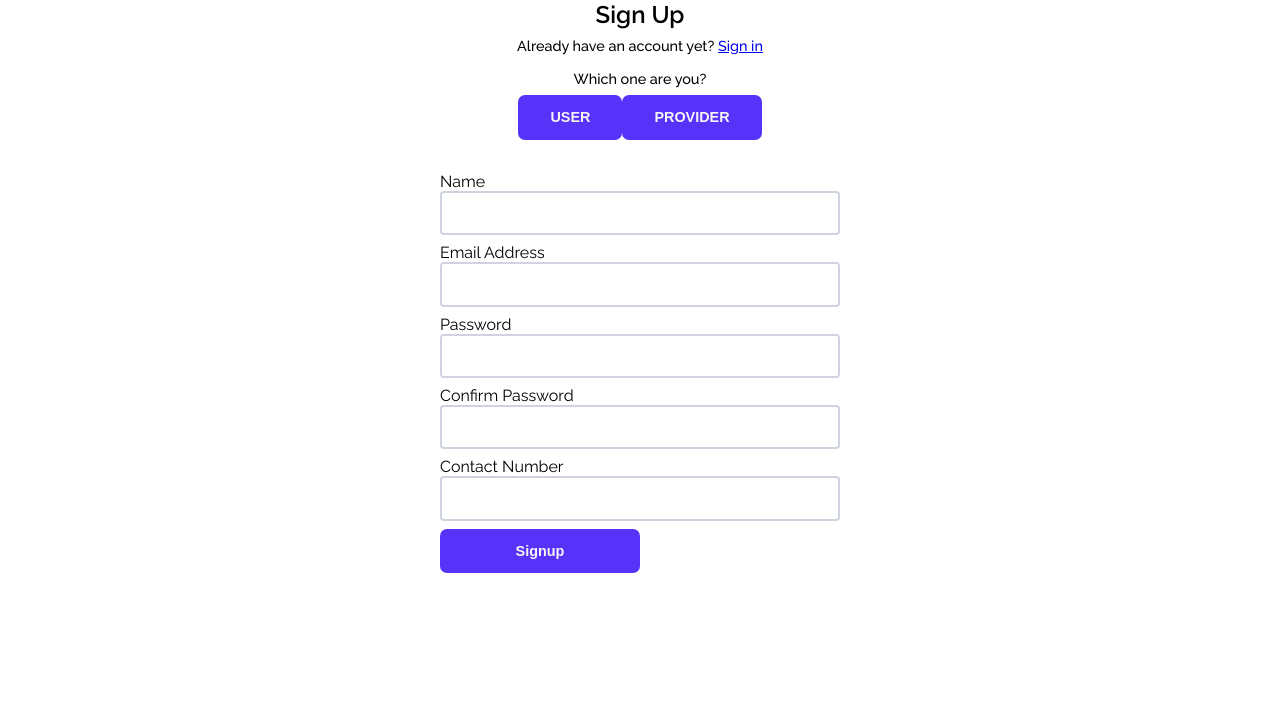
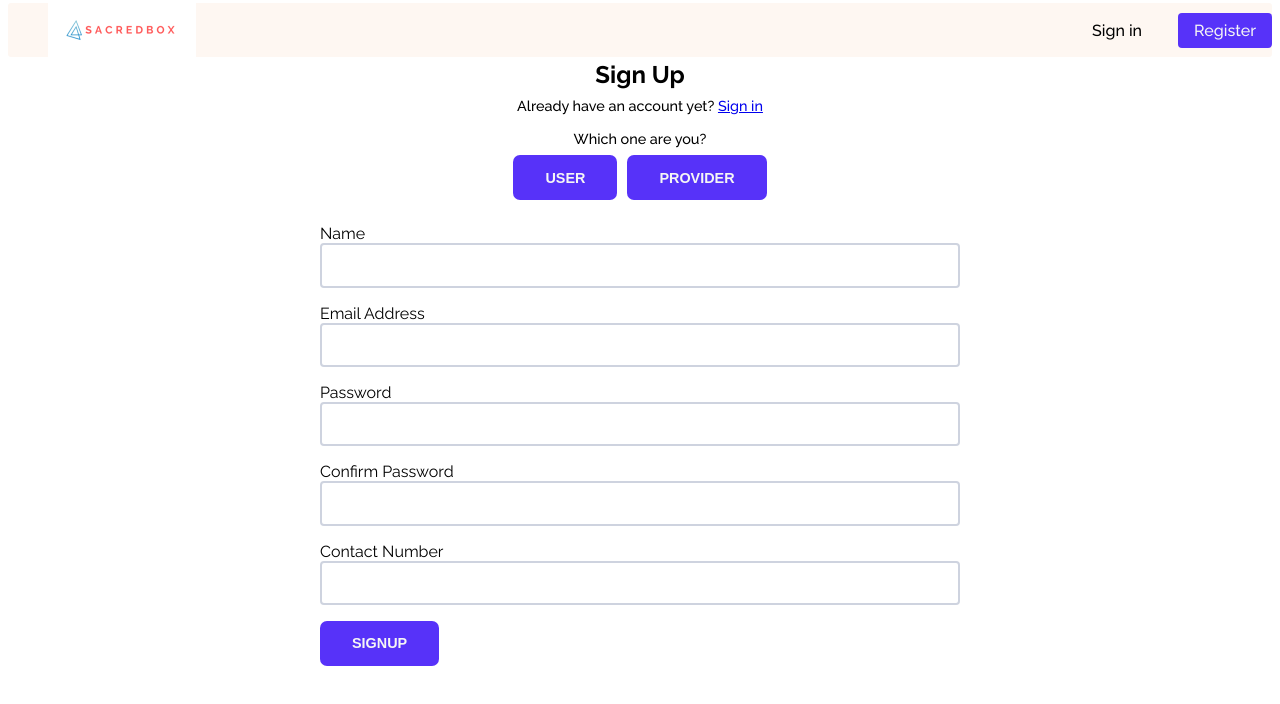
Before and after one commit to krishpri23/react-practice, a React (Vite) app: page /create in a window 1280 px wide. Shown: the top 704 px of the page. Built offline with nearby package versions, Linux system fonts and the light colour scheme.

Commit message:
minor ui fixes

```diff
--- a/index.css
+++ b/index.css
@@ -18,7 +18,7 @@ body,h1,h2,h3 {
 
 }
 
-/* :root {
+:root {
   font-family: Raleway;
   line-height: 1.5;
   font-weight: 400;
@@ -27,8 +27,9 @@ body,h1,h2,h3 {
   --button-color: #5732F9;
   --secondary-text: white;
   --sub-text:rgb(131, 128, 128);
-  --hover : #DDE2EE
-} */
+  --hover : #DDE2EE;
+  --navbar: #FEF7F2;
+}
 
 /* Login & Signup */
 
--- a/src/App.jsx
+++ b/src/App.jsx
@@ -4,16 +4,17 @@ import { BrowserRouter, Routes, Route } from 'react-router-dom';
 import CreateAccount from './components/create-account';
 import UserSignup from './components/user-signup';
 import ProviderSignup from './components/provider-signup';
-import './index.css'
+import AppBar from './components/navbar';
 
 function App() {
 
   return (
     <div className='App'>
-
       <BrowserRouter>
+        <AppBar />
         <Routes>
           <Route index element={<Login />} />
+          <Route path='login' element={<Login />} />
           <Route path="create" element={<CreateAccount />} />
           <Route path="userSignup" element={<UserSignup />} />
           <Route path="providerSignup" element={<ProviderSignup />} />
--- a/src/components/create-account.jsx
+++ b/src/components/create-account.jsx
@@ -11,19 +11,19 @@ function CreateAccount() {
     const [providerForm, setProviderForm] = useState(false);
 
     const handleUserForm = () => {
-        setUserForm(!userForm);
-        setProviderForm(!providerForm);
+        setUserForm(true);
+        setProviderForm(false);
     }
 
     const handleProviderForm = () => {
-        setProviderForm(!providerForm);
-        setUserForm(!userForm);
+        setProviderForm(true);
+        setUserForm(false);
     }
 
     return (
-        <div className='form'>
+        <div className='create-form'>
             <h1> Sign Up</h1>
-            <h4> Already have an account yet? <Link to='/'> Sign in </Link> </h4>
+            <h4> Already have an account yet? <Link to='/login'> Sign in </Link> </h4>
             <h4>Which one are you?</h4>
             <div className='select-type'>
 
--- a/src/components/navbar.jsx
+++ b/src/components/navbar.jsx
@@ -1,29 +1,24 @@
 // import React from 'react'
-import { AppBar, Box, Toolbar } from '@mui/material';
-import { styled } from '@mui/material';
+
 import Logo from '../assets/sb-logo-resized.png';
-import '../styles/NavBar.css'
-function NavBar() {
-    const StyledToolbar = styled(Toolbar)({
-        display: 'flex',
-        justifyContent: 'space-between'
-    })
+import '../styles/navbar.css'
+import { NavLink } from 'react-router-dom/dist';
+
+function AppBar() {
+
     return (
-        <AppBar position='static' color='primary' >
-            <StyledToolbar>
-                <Box
-                    className='logo'
-                    src={Logo}
-                    component='img'
-                    sx={{
-                        width: '180px',
-                        height: '60px',
-                        m: 0,
-                    }} />
-            </StyledToolbar>
+        <header>
+            <nav>
+                <ul>
+                    <img src={Logo} alt="sb-logo" />
+                    <li ><NavLink to='/login'>  Sign in </NavLink> </li>
+                    <li ><NavLink to='/create'> Register </NavLink></li>
+                </ul>
 
-        </AppBar >
+            </nav>
+        </header>
+
     )
 }
 
-export default NavBar
+export default AppBar
--- a/src/styles/Signup.css
+++ b/src/styles/Signup.css
@@ -2,6 +2,7 @@
 .signup-form {
     max-width: 800px;
     width: 50%;
+    margin-top: 1rem;
 }
 
 .error {
--- a/src/styles/create-account.css
+++ b/src/styles/create-account.css
@@ -1,4 +1,4 @@
-.form {
+.create-form {
     display: flex;
     flex-direction: column;
     justify-content: center;
@@ -8,4 +8,5 @@
 
 .select-type {
     display: flex;
+    gap: 10px;
 }
--- a/src/styles/login.css
+++ b/src/styles/login.css
@@ -1,5 +1,3 @@
-
-@import 'index.css';
 
 .login-form {
     display: flex;
@@ -8,12 +6,16 @@
     max-width: 700px;
     width: 25%;
     margin: 3rem 5rem auto auto;
-
 }
 
-p >.forgot-password {
+p > .forgot-password {
     float: right;
     font-weight: bold;
+    margin: 0.5rem auto;
+}
+
+.form-control {
+    margin-top: 0.5rem;
 }
 
 #btn {
--- a/src/styles/navbar.css
+++ b/src/styles/navbar.css
@@ -1,4 +1,35 @@
-.logo {
-    mix-blend-mode: color-burn;
-    /* background-blend-mode: normal; */
+
+@import '../index.css';
+
+
+
+
+ ul {
+    display: flex;
+    background-color: #FEF7F2 ;
+    border-radius: 3px;
+    justify-content: end;
+    align-items: center;
+    gap: 20px;
+    list-style-type : none;
+    margin: 0.2rem 0.5rem;
+ }
+
+ul > img {
+    margin-right: auto;
+    /* mix-blend-mode: color-burn; */
+    background-blend-mode: normal ;
 }
+
+ul li a {
+    text-decoration: none;
+    border-radius: 4px;
+    color: black !important;
+    font-weight: 500;
+    padding: 0.5rem 1rem;
+}
+
+ul li a.active {
+background: var(--button-color);
+color: whitesmoke !important;
+}
```
